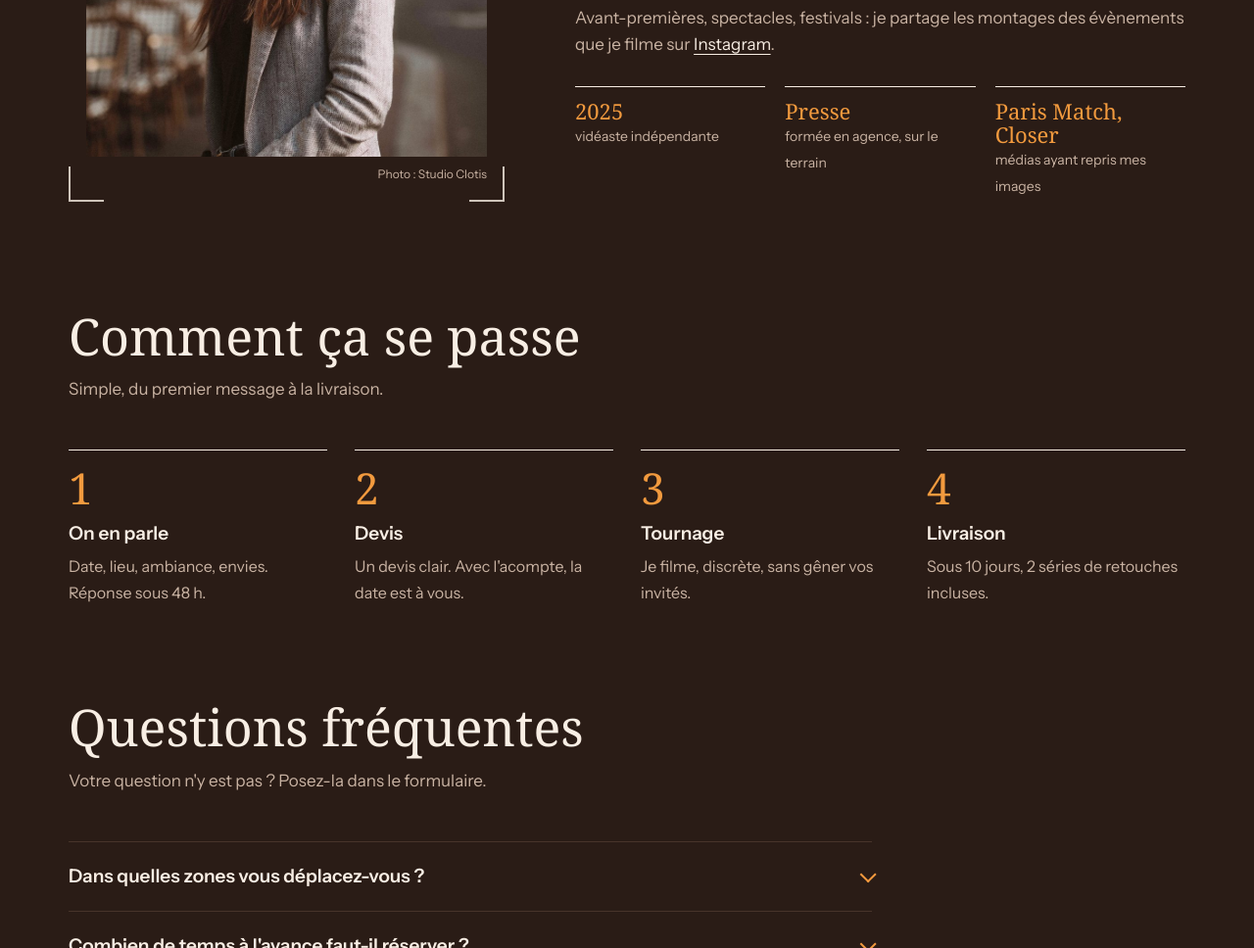
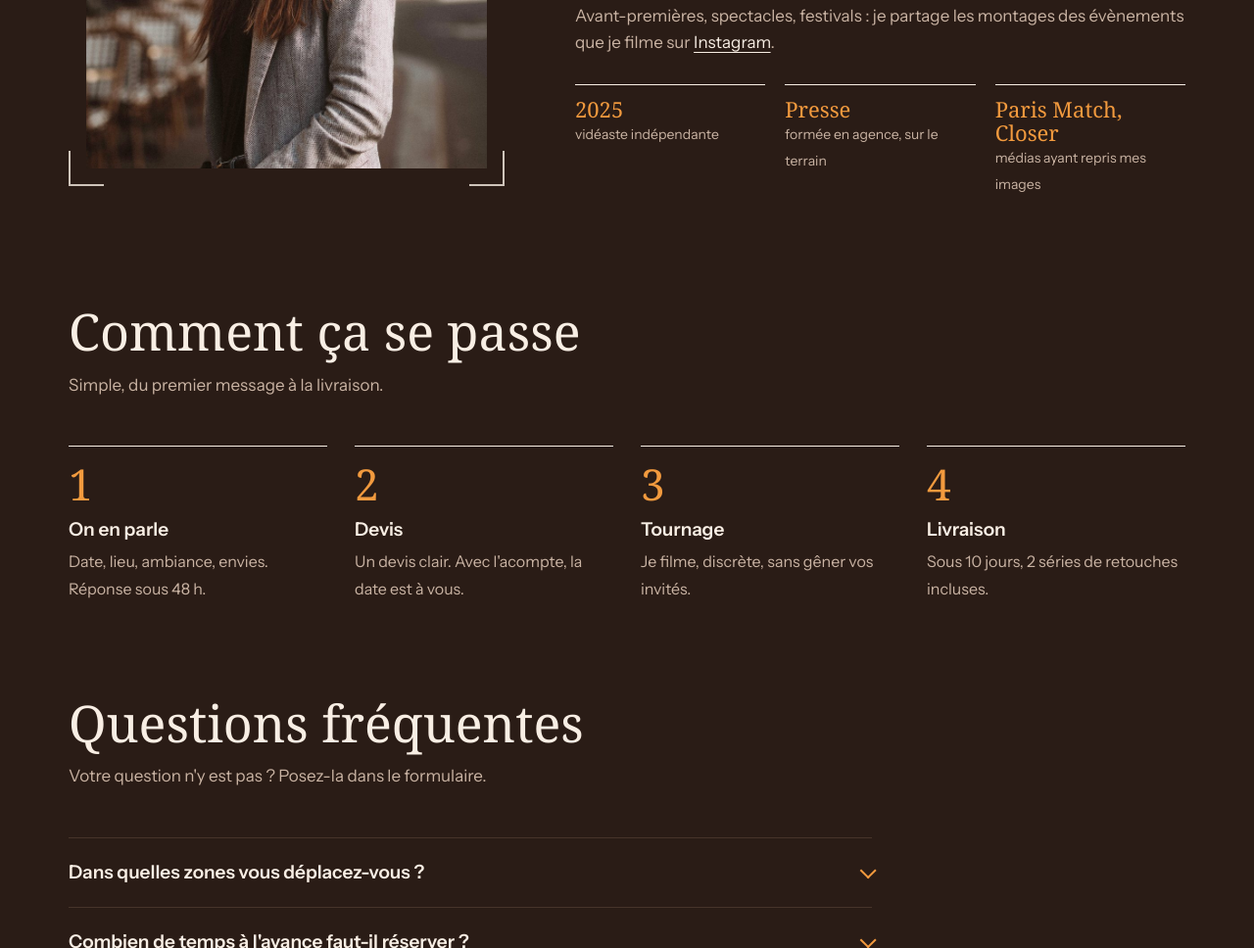
Before and after one commit to leamercierpro/bylelymedia, a plain HTML site: page index.html in a window 1280 px wide. Shown: the part 5229-6197 px from the top of the page at 98% size. Drawn offline with Linux system fonts and the light colour scheme; a web font is replaced by a local one.

Commit message:
Retire le crédit photo
Co-Authored-By: Claude Opus 5.5 <noreply@anthropic.com>
Claude-Session: https://claude.ai/code/session_01VdRWoyiQ6wF2TkHHM4z5Xu

```diff
--- a/index.html
+++ b/index.html
@@ -509,7 +509,6 @@ footer a{color:var(--muted)}
       <span class="corner tl" aria-hidden="true"></span><span class="corner tr" aria-hidden="true"></span>
       <span class="corner bl" aria-hidden="true"></span><span class="corner br" aria-hidden="true"></span>
       <img src="lea.jpg" width="900" height="1350" loading="lazy" alt="Portrait de Lea Mercier, vidéaste">
-      <figcaption>Photo : Studio Clotis</figcaption>
     </figure>
     <div>
       <h2 class="sec-title" id="about-t">Lea, derrière la caméra</h2>
```
Also changed, not shown: 1 other file.
